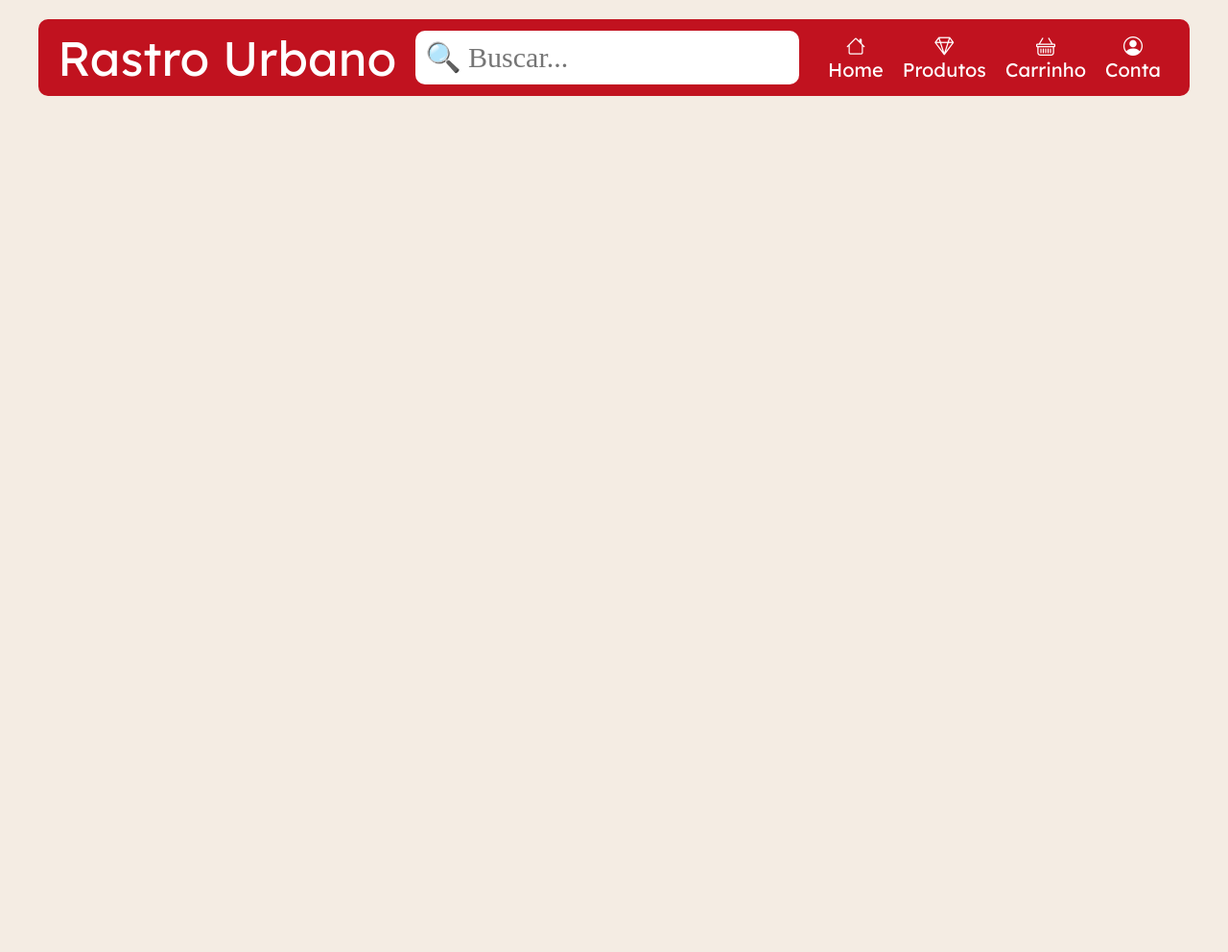
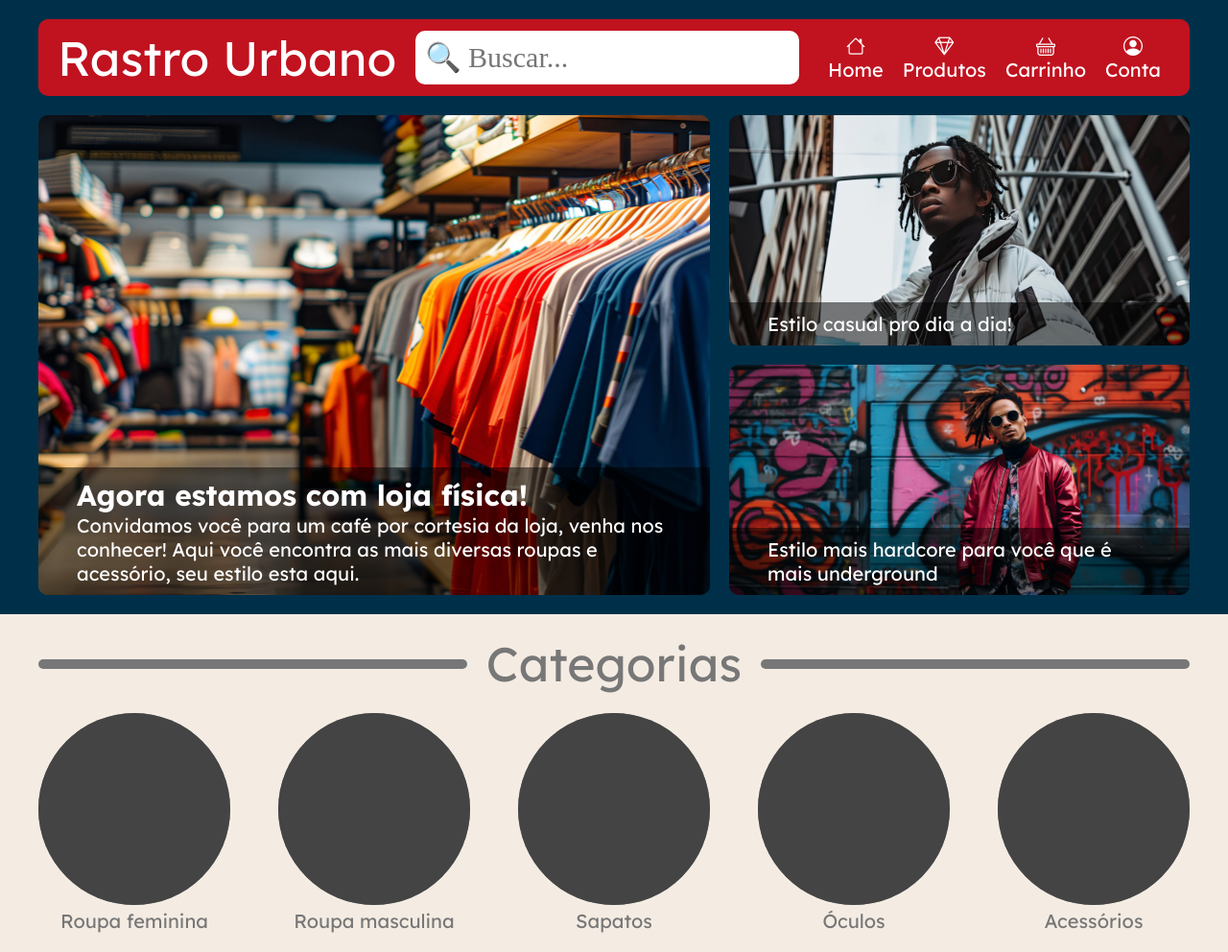
Before and after one commit to Henrincode/Curso-Senac-Tecnico-em-Informatica-para-Internet, a plain HTML site: page UC2/rastrourbano/index.html in a window 1280 px wide. Shown: the whole page at 96% size. Before the commit the page ends 800 px from the top, so only its background shows below. Drawn offline with nearby package versions, Linux system fonts and the light colour scheme.

Commit message:
Aula 04/06/2025

```diff
--- a/UC2/rastrourbano/css/geral.css
+++ b/UC2/rastrourbano/css/geral.css
@@ -20,8 +20,10 @@ body {
 
 header {
     display: flex;
-    flex-direction: row;
-    justify-content: center;
+    flex-direction: column;
+    /* justify-content: center; */
+    align-items: center;
+    background-color: #003049;
 }
 
 header .logo {
@@ -32,10 +34,12 @@ header .logo {
 
 nav {
     display: flex;
+    flex-direction: row;
     justify-content: space-between;
     /* align-content: baseline; */
     align-items: center;
-    width: 1200px;
+    max-width: 1200px;
+    width: 100%;
     height: 80px;
 
     margin: 20px;
@@ -87,3 +91,138 @@ li:hover {
     color: #003049;
     background-color: #f4ece3;
 }
+
+/* HEADER BANNER */
+
+#header-banner {
+    display: flex;
+    flex-direction: row;
+    justify-content: space-between;
+    gap: 20px;
+
+    max-width: 1200px;
+    width: 100%;
+
+    margin-bottom: 20px;
+}
+
+#header-banner-img-grande {
+    position: relative;
+    width: 700px;
+    height: 500px;
+}
+
+#header-banner-lista-img-pequena {
+    display: flex;
+    flex-direction: column;
+    flex: 1;
+    gap: 20px;
+}
+
+.header-banner-img-pequena {
+    position: relative;
+    max-width: 480px;
+    width: 100%;
+    height: 240px;
+
+}
+
+#header-banner img {
+    width: 100%;
+    height: 100%;
+
+    border-radius: 10px;
+
+    object-fit: cover;
+    object-position: top center;
+}
+
+.header-banner-img-texto {
+    position: absolute;
+    bottom: 0;
+
+    width: 100%;
+
+    padding: 10px 40px;
+
+    border-radius: 0 0 10px 10px;
+
+    font-size: 20px;
+
+    color: #fff;
+    background-color: rgba(0, 0, 0, 0.5);
+
+}
+
+/* ---- MAIN ---- */
+
+/* CATEGORIAS DESTAQUE */
+
+main {
+    display: flex;
+    flex-direction: column;
+    align-items: center;
+
+}
+
+#categorias-destaque {
+
+    display: flex;
+    flex-direction: column;
+
+    max-width: 1200px;
+    width: 100%;
+
+    margin-top: 20px;
+}
+
+.categorias-destaque-linha {
+    flex: 1;
+    height: 10px;
+    border-radius: 100px;
+    background-color: #777;
+}
+
+/* TITULO */
+
+#categorias-destaque-titulo {
+    display: flex;
+    flex-direction: row;
+    align-items: center;
+
+    font-size: 50px;
+}
+
+#categorias-destaque-texto {
+    margin: 0 20px;
+
+    color: #777;
+
+}
+
+/* CATEGORIA */
+
+#categorias-destaque-lista {
+    display: flex;
+    flex-direction: row;
+    justify-content: space-between;
+
+    margin: 20px 0;
+}
+
+#categorias-destaque-lista img {
+    width: 200px;
+    height: 200px;
+
+    border-radius: 100%;
+
+    background-color: #777;
+}
+
+#categorias-destaque-lista p {
+
+    font-size: 20px;
+    text-align: center;
+
+    color: #777;
+}
--- a/UC2/rastrourbano/index.html
+++ b/UC2/rastrourbano/index.html
@@ -11,6 +11,7 @@
 
     <!-- HEADER -->
     <header>
+
         <nav>
             <div class="logo">Rastro Urbano</div>
             <input class="busca" type="text" placeholder="🔍 Buscar...">
@@ -33,14 +34,90 @@
                 </li>
             </ul>
         </nav>
+
+        <section id="header-banner">
+            <div id="header-banner-img-grande">
+                <img src="img/loja-interior-001.jpeg" alt="">
+                <div class="header-banner-img-texto">
+                    <h1>Agora estamos com loja física!</h1>
+                    <p>Convidamos você para um café por cortesia da loja, venha nos conhecer!
+                        Aqui você encontra as mais diversas roupas e acessório, seu estilo esta aqui.
+                    </p>
+                </div>
+            </div>
+
+            <div id="header-banner-lista-img-pequena">
+                <div class="header-banner-img-pequena">
+                    <img src="img/modelo-001.jpeg" alt="">
+                    <div class="header-banner-img-texto">
+                        <p>Estilo casual pro dia a dia!</p>
+                    </div>
+                </div>
+                <div class="header-banner-img-pequena">
+                    <img src="img/modelo-002.jpeg" alt="">
+                    <div class="header-banner-img-texto">
+                        <p>Estilo mais hardcore para você que é mais underground</p>
+                    </div>
+                </div>
+            </div>
+        </section>
+
     </header>
-
     <!-- /HEADER -->
 
     <!-- MAIN -->
 
     <main>
 
+        <section id="categorias-destaque">
+            <div id="categorias-destaque-titulo">
+                <div class="categorias-destaque-linha"></div>
+                <div id="categorias-destaque-texto"><p>Categorias</p></div>
+                <div class="categorias-destaque-linha"></div>
+            </div>
+
+            <div id="categorias-destaque-lista">
+
+                <div class="categorias-destaque-categoria">
+                    <img src="img/img-teste.jpeg" alt="">
+                    <div class="categorias-destaque-categoria-texto">
+                        <p>Roupa feminina</p>
+                    </div>
+                </div>
+
+                <div class="categorias-destaque-categoria">
+                    <img src="img/img-teste.jpeg" alt="">
+                    <div class="categorias-destaque-categoria-texto">
+                        <p>Roupa masculina</p>
+                    </div>
+                </div>
+
+                <div class="categorias-destaque-categoria">
+                    <img src="img/img-teste.jpeg" alt="">
+                    <div class="categorias-destaque-categoria-texto">
+                        <p>Sapatos</p>
+                    </div>
+                </div>
+
+                <div class="categorias-destaque-categoria">
+                    <img src="img/img-teste.jpeg" alt="">
+                    <div class="categorias-destaque-categoria-texto">
+                        <p>Óculos</p>
+                    </div>
+                </div>
+
+                <div class="categorias-destaque-categoria">
+                    <img src="img/img-teste.jpeg" alt="">
+                    <div class="categorias-destaque-categoria-texto">
+                        <p>Acessórios</p>
+                    </div>
+                </div>
+
+
+            </div>
+
+            <div class="categorias-destaque-linha"></div>
+        </section>
 
 
     </main>
```
Also changed, not shown: UC2/rastrourbano/img/img-teste.jpeg (added), UC2/rastrourbano/img/loja-interior-001.jpeg (added), UC2/rastrourbano/img/modelo-001.jpeg (added), UC2/rastrourbano/img/modelo-002.jpeg (added).
